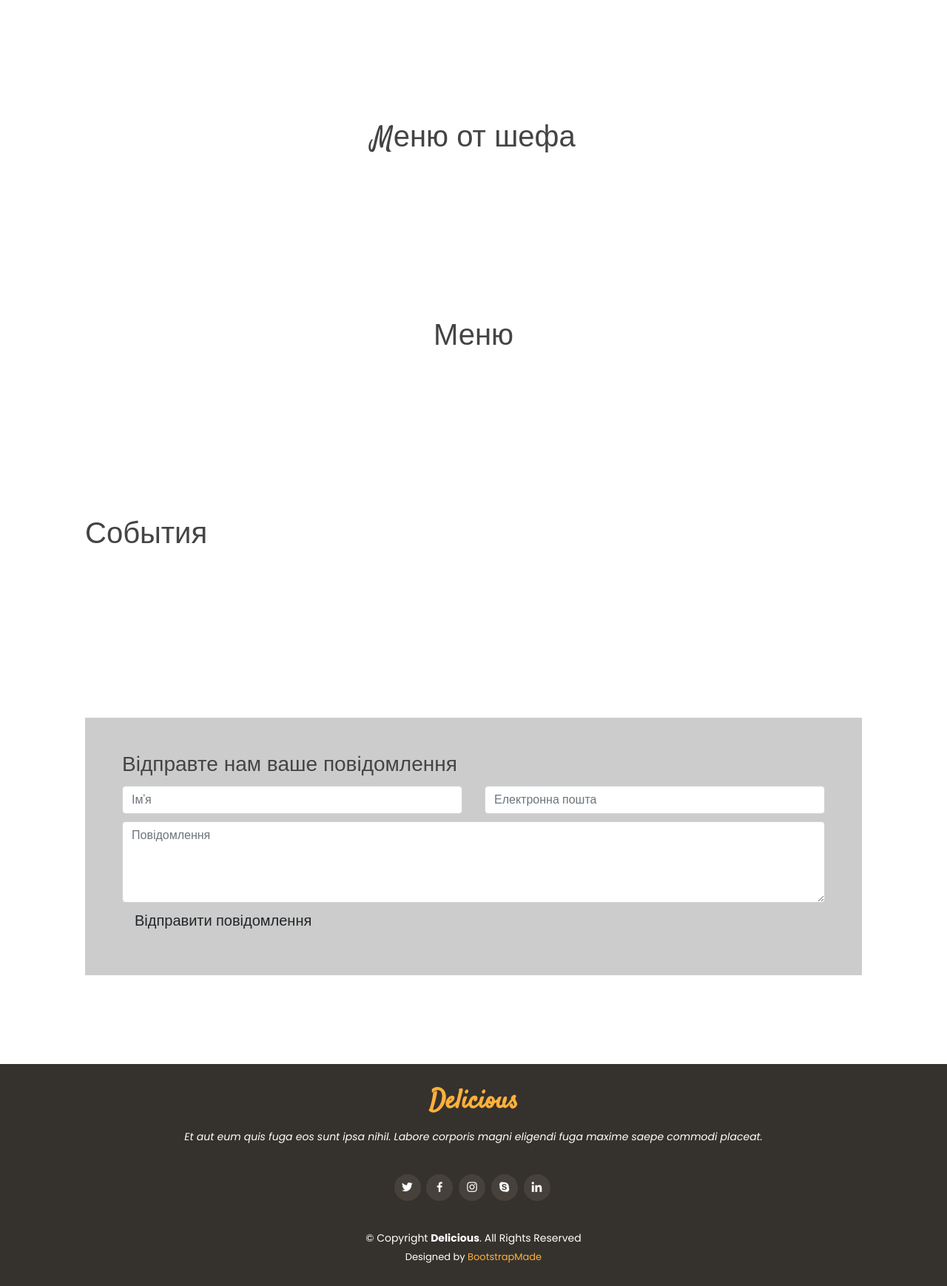
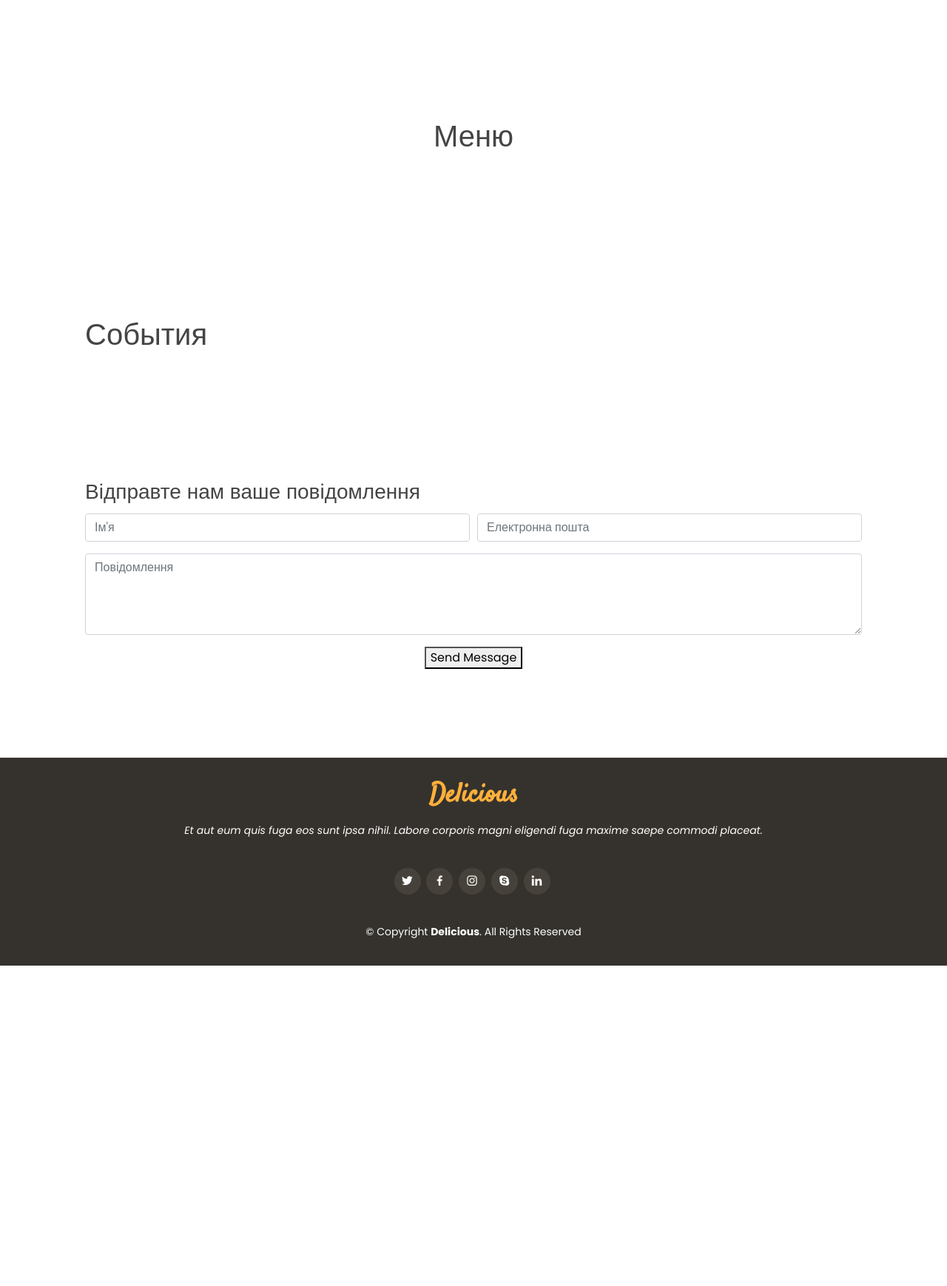
Before and after one commit to Nicorvenius/django, a Django app: page / in a window 1280 px wide. Shown: the part 804-2542 px from the top of the page at 74% size. After the commit the page ends 2109 px from the top, so only its background shows below. Run offline with Django 3.2, Linux system fonts and the light colour scheme; data that the repository does not hold is empty; some libraries are stand-ins or nearby versions.

Commit message:
Fix home page

```diff
--- a/gusto/settings.py
+++ b/gusto/settings.py
@@ -10,7 +10,7 @@ https://docs.djangoproject.com/en/3.1/ref/settings/
 from pathlib import Path
 import os
 # Build paths inside the project like this: BASE_DIR / 'subdir'.
-#BASE_DIR = Path(__file__).resolve().parent.parent
+# BASE_DIR = Path(__file__).resolve().parent.parent
 
 DB_NAME = os.environ.get('DB_NAME')
 DB_PASSWORD = os.environ.get('DB_PASSWORD')
--- a/main_gusto/templates/index.html
+++ b/main_gusto/templates/index.html
@@ -1,36 +1,17 @@
 {% extends 'base.html' %}
 {% block content %}
     <div class="container body-content">
-        <section id="special_menu">
-            <div class="container">
-                <h1 style="margin: 50px 0px" class="title">Mеню от шефа</h1>
-                <div class="row">
-                    {% for items in special_categories %}
-                        {% for dish in items.dishes %}
-                            <div class="col-md-4">
-                                <div class="row">
-                                    <div class="col-md-8"><h5><a href="/menu/{{ dish.pk }}">{{ dish.title }}</a></h5></div>
-                                    <div class="col-md-4"><h4 align="right">{{ dish.price }} $</h4></div>
-                                    <div class="col-md-12"><img src="{{ dish.photo.url }}" class="img-thumbnail"></img>
-                                    </div>
-                                    <div class="col-md-12"><h5 class="text-muted">{{ dish.description }}</h5></div>
-                                </div>
-                            </div>
-                        {% endfor %}
-                    {% endfor %}
-                </div>
-            </div>
-        </section>
         <section id="menu">
             <div class="container body-content">
-                <h1 style="margin: 50px 0px"  class="title">Меню</h1>
+                <h1 style="margin: 50px 0px" class="title">Меню</h1>
                 <div class="row">
                     {% for items in categories %}
                         <h2 style="margin-bottom: 30px" class="title">{{ items.title }}</h2>
                         {% for dish in items.dishes %}
                             <div class="col-md-4">
                                 <div class="row">
-                                    <div class="col-md-8"><h5><a href="/menu/{{ dish.pk }}">{{ dish.title }}</a></h5></div>
+                                    <div class="col-md-8"><h5><a href="/menu/{{ dish.pk }}">{{ dish.title }}</a></h5>
+                                    </div>
                                     <div class="col-md-4"><h3 align="right">{{ dish.price }} $</h3></div>
                                     <div class="col-md-12"><img src="{{ dish.photo.url }}" class="img-thumbnail"></img>
                                     </div>
@@ -69,23 +50,23 @@
         </section>
         <section id="reservation">
             <div class="container">
-                <div style="background: #cccccc; margin-top: 50px; padding: 50px">
+                <div>
                     <h3>Відправте нам ваше повідомлення</h3>
                     <form name="sendMessage" id="contactForm" novalidate action="" method="post">
                         {% csrf_token %}
-                        <div class="row">
-                            <div class="col-md-6">
+                        <div class="form-row">
+                            <div class="col-md-6 form-group">
                                 {{ form.user_name }}
                             </div>
-                            <div class="col-md-6">
+                            <div class="col-md-6 form-group">
                                 {{ form.user_email }}
                             </div>
                         </div>
-                        <div style="margin-top: 10px" class="row">
-                            <div class="col-md-12">
-                                {{ form.message }}
-                                <button type="submit" class="btn btn-custom btn-lg">Відправити повідомлення</button>
-                            </div>
+                        <div class="form-group">
+                            {{ form.message }}
+                        </div>
+                        <div class="text-center">
+                            <button type="submit">Send Message</button>
                         </div>
 
                     </form>
--- a/templates/base.html
+++ b/templates/base.html
@@ -188,13 +188,6 @@
         <div class="copyright">
             &copy; Copyright <strong><span>Delicious</span></strong>. All Rights Reserved
         </div>
-        <div class="credits">
-            <!-- All the links in the footer should remain intact. -->
-            <!-- You can delete the links only if you purchased the pro version. -->
-            <!-- Licensing information: https://bootstrapmade.com/license/ -->
-            <!-- Purchase the pro version with working PHP/AJAX contact form: https://bootstrapmade.com/delicious-free-restaurant-bootstrap-theme/ -->
-            Designed by <a href="https://bootstrapmade.com/">BootstrapMade</a>
-        </div>
     </div>
 </footer><!-- End Footer -->
 
```
